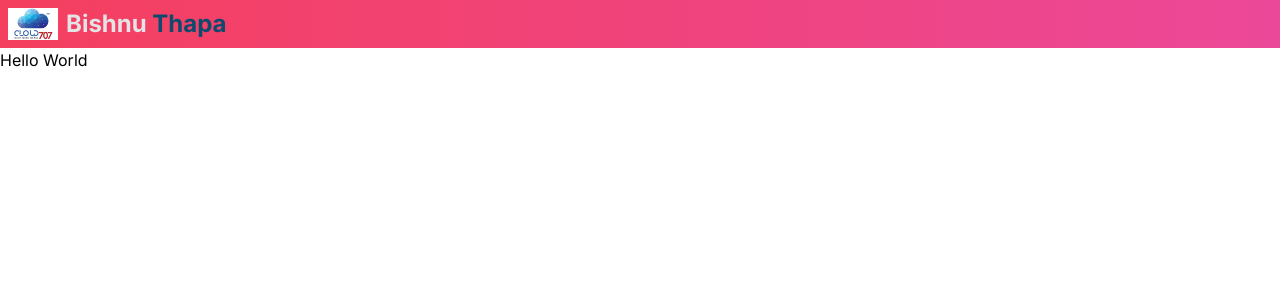
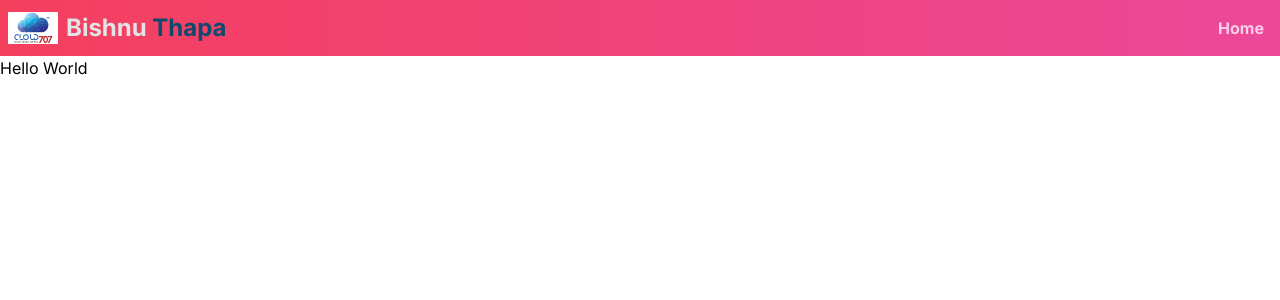
Before and after one commit to BishnuThapa/nextjs-tailwind-landingpage, a Next.js app: page / in a window 1280 px wide. Shown: the top 300 px of the page. Built offline with nearby package versions, Linux system fonts and the light colour scheme.

Commit message:
add first menu item and classes to it

```diff
--- a/src/app/Navbar.tsx
+++ b/src/app/Navbar.tsx
@@ -1,4 +1,3 @@
-
 const Navbar = () => {
   return (
     <>
@@ -11,6 +10,11 @@ const Navbar = () => {
               Bishnu <span className="text-sky-900">Thapa</span>
             </div>
           </div>
+          <div className="flex-1 flex items-center justify-end">
+            <div className="relative flex h-full items-center p-4 cursor-pointer font-bold text-pink-200 hover:text-zinc-200 hover:bg-white/10 transition-colors ease-in-out">
+              Home
+            </div>
+          </div>
         </nav>
       </header>
     </>
```
